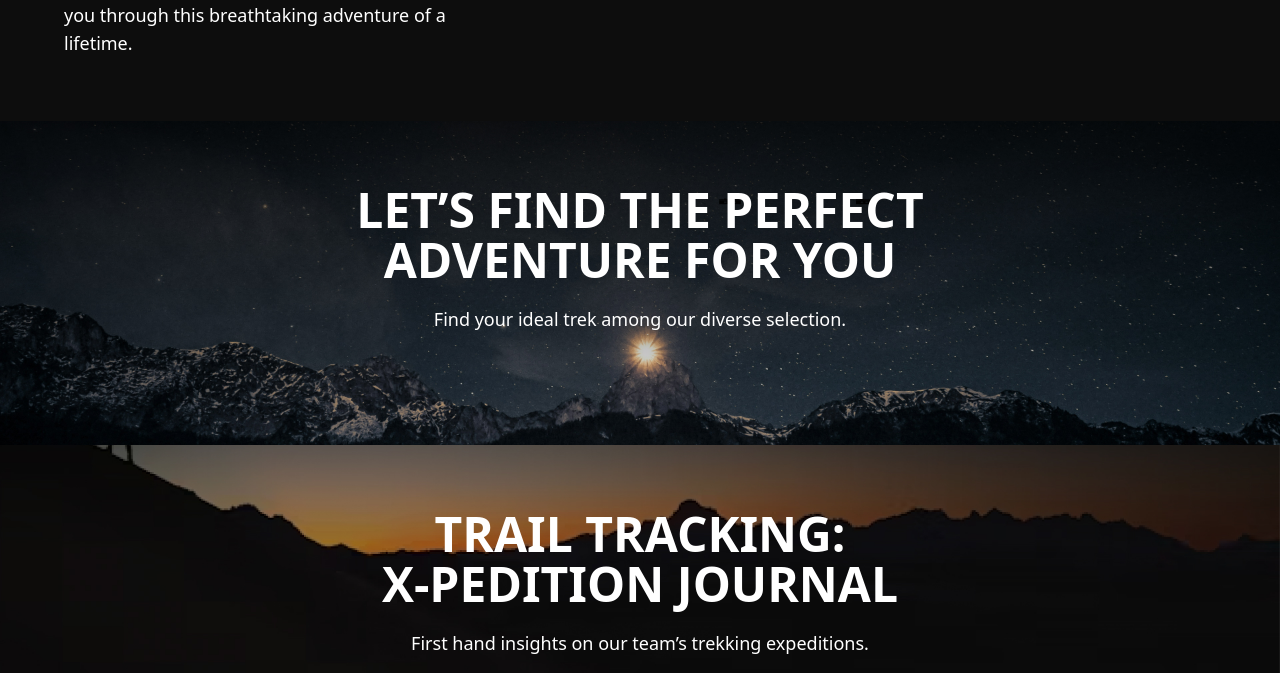
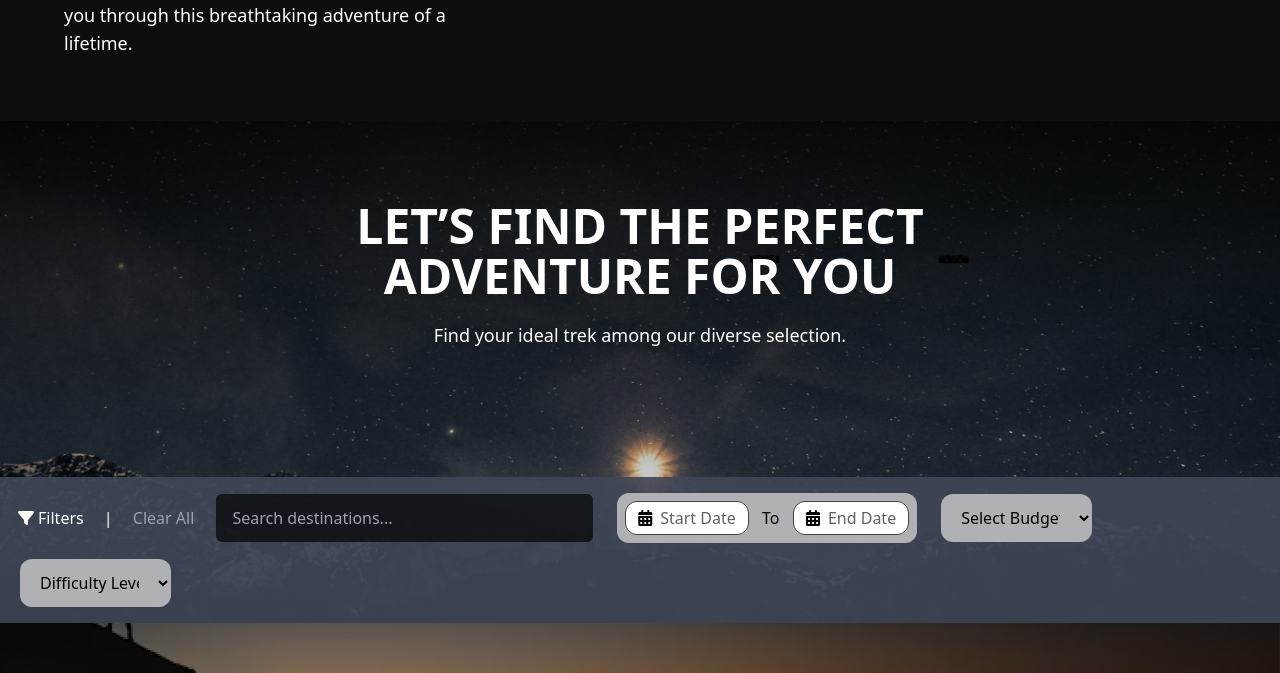
Before and after one commit to ameerhamza6273/nuxt-wordpress, a Nuxt app: page / in a window 1280 px wide. Shown: the part 3250-3923 px from the top of the page. Built offline with nearby package versions, Linux system fonts and the light colour scheme; no server answers.

Commit message:
add a filter section

```diff
--- a/components/FindAdventure.vue
+++ b/components/FindAdventure.vue
@@ -1,18 +1,80 @@
 <template>
   <div>
     <div class=" bg-[url('/perfect-adventure.jpg')] bg-cover bg-center bg-no-repeat">
-        <div class="max-w-[1230px] mx-auto py-16">
-
-          <div class="max-w-[1230px] md:mx-auto">
-            <h2 class="text-white uppercase text-3xl md:text-5xl font-bold text-center max-w-3xl mx-auto heading-line-ht" style="line-height: 50px;">
+      <div class="max-w-[1230px] mx-auto py-20">
+        <h2 class="text-white uppercase text-3xl md:text-5xl font-bold text-center max-w-3xl mx-auto heading-line-ht"
+          style="line-height: 50px;">
           let’s find the perfect <br> adventure for you
         </h2>
 
         <p class=" mt-5 mb-12 max-w-2xl text-lg text-white text-center mx-auto">
           Find your ideal trek among our diverse selection.
         </p>
+      </div>
+      <div class="flex items-center bg-[#404857e6] p-3 flex-wrap gap-2 justify-left shadow-lg">
+        <!-- Filters Button and Clear All -->
+        <div class="flex items-center justify-around space-x-2 text-white w-full sm:w-[15%] min-w-[150px]">
+          <span class="flex items-center space-x-1 cursor-pointer">
+            <i class="fas fa-filter"></i>
+            <span>Filters</span>
+          </span>
+          <!-- White Divider -->
+          <span class="text-white">|</span> <!-- You can also use a border instead -->
+          <span class="text-gray-400 cursor-pointer hover:text-white">Clear All</span>
+        </div>
+
+
+        <!-- Search Input -->
+        <input type="text" placeholder="Search destinations..."
+          class="px-4 py-3 bg-[#000000ab] text-white rounded-md focus:outline-none placeholder-gray-400 w-full sm:w-[30%] min-w-[200px] mx-2 my-1" />
+
+        <!-- Date Range -->
+        <div
+          class="relative flex items-center justify-between bg-[#afb1b4] rounded-xl overflow-hidden p-2 w-full sm:w-[22%] min-w-[300px] mx-2 my-1">
+
+          <!-- Start Date -->
+          <div
+            class="relative flex items-center px-3 py-1 bg-white space-x-2 cursor-pointer rounded-xl border border-[#414141]"
+            @click="$refs.startDate.showPicker()">
+            <i class="fas fa-calendar-alt"></i>
+            <span id="startDateLabel" class="text-[#606060]">Start Date</span>
+            <input ref="startDate" type="date" class="absolute opacity-0 -top-[5px] left-0 mt-3 pointer-events-none"
+              @change="(event) => updateLabel(event, 'startDateLabel')" />
 
           </div>
+
+          <!-- To Separator -->
+          <span class="px-2">To</span>
+
+          <!-- End Date -->
+          <div
+            class="relative flex items-center px-3 py-1 bg-white space-x-2 cursor-pointer rounded-xl border border-[#414141]"
+            @click="$refs.endDate.showPicker()">
+            <i class="fas fa-calendar-alt"></i>
+            <span id="endDateLabel" class="text-[#606060]">End Date</span>
+            <input ref="endDate" type="date" class="absolute opacity-0 -top-[5px] left-0 mt-3 pointer-events-none"
+              @change="(event) => updateLabel(event, 'endDateLabel')" />
+          </div>
+        </div>
+
+
+        <!-- Budget Dropdown -->
+        <select
+          class="px-4 py-3 bg-[#afb1b4] rounded-xl focus:outline-none cursor-pointer w-[44%] sm:w-[12%] min-w-[140px] mx-2 my-1">
+          <option>Select Budget</option>
+          <option>Low</option>
+          <option>Medium</option>
+          <option>High</option>
+        </select>
+
+        <!-- Difficulty Dropdown -->
+        <select
+          class="px-4 py-3 bg-[#afb1b4] rounded-xl focus:outline-none cursor-pointer w-[44%] sm:w-[12%] min-w-[140px] mx-2 my-1">
+          <option>Difficulty Level</option>
+          <option>Easy</option>
+          <option>Moderate</option>
+          <option>Hard</option>
+        </select>
       </div>
     </div>
 
@@ -20,5 +82,13 @@
 </template>
 
 <script setup>
+function updateLabel(event, labelId) {
+  const label = document.getElementById(labelId);
+  const value = event.target.value;
+  label.textContent = value ? value : (labelId === 'startDateLabel' ? 'Start Date' : 'End Date');
+}
+</script>
 
-  </script>
+<style scoped>
+/* Custom styles if required */
+</style>
--- a/nuxt.config.ts
+++ b/nuxt.config.ts
@@ -1,31 +1,31 @@
 // https://nuxt.com/docs/api/configuration/nuxt-config
 export default defineNuxtConfig({
-  ssr: true,  // Agar aapko Server Side Rendering chahiye
-  app:{
-
+  ssr: true,
+  app: {
     baseURL: '/',
     head: {
-      title:"x-trekkers",
+      title: 'x-trekkers',
       link: [
         { rel: 'icon', type: 'image/x-icon', href: 'Logo.png' },
-        // Add other head meta tags or links if needed
       ],
     },
   },
-  modules:[
+  modules: [
     '@nuxt/devtools',
     '@nuxtjs/tailwindcss',
   ],
   compatibilityDate: '2024-11-01',
-  css: ['~/assets/main.css'],
+  css: [
+    '~/assets/main.css',
+    '@fortawesome/fontawesome-free/css/all.min.css', // Add Font Awesome CSS
+  ],
   runtimeConfig: {
     public: {
-      wordpressUrl: 'https://www.x-trekkers.com/graphql'
+      wordpressUrl: 'https://www.x-trekkers.com/graphql',
     },
   },
-
   build: {
     transpile: ['swiper'],
   },
   devtools: { enabled: true },
-})
+});
--- a/package.json
+++ b/package.json
@@ -11,6 +11,7 @@
     "start": "nuxt preview"
   },
   "dependencies": {
+    "@fortawesome/fontawesome-free": "^6.7.2",
     "@nuxt/devtools": "^2.3.1",
     "@nuxtjs/tailwindcss": "^6.13.2",
     "nuxt": "^3.16.1",
```
Also changed, not shown: 1 other file (tests, documents, lock files or other folders). Lines whose indentation alone changed are shown as unchanged.
